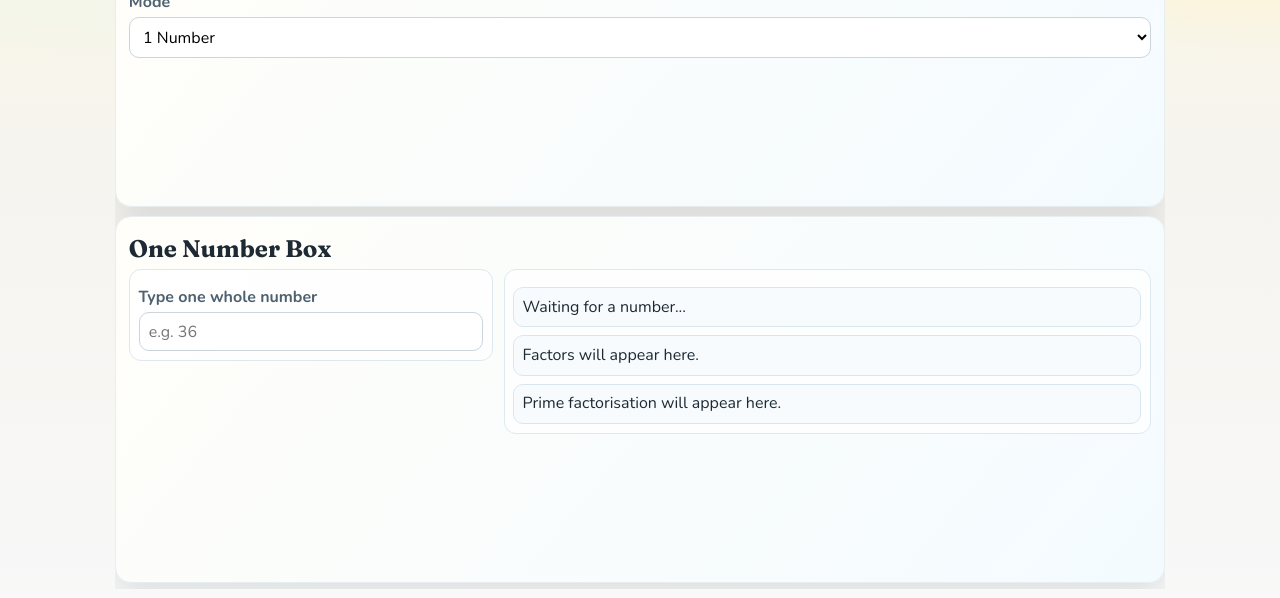
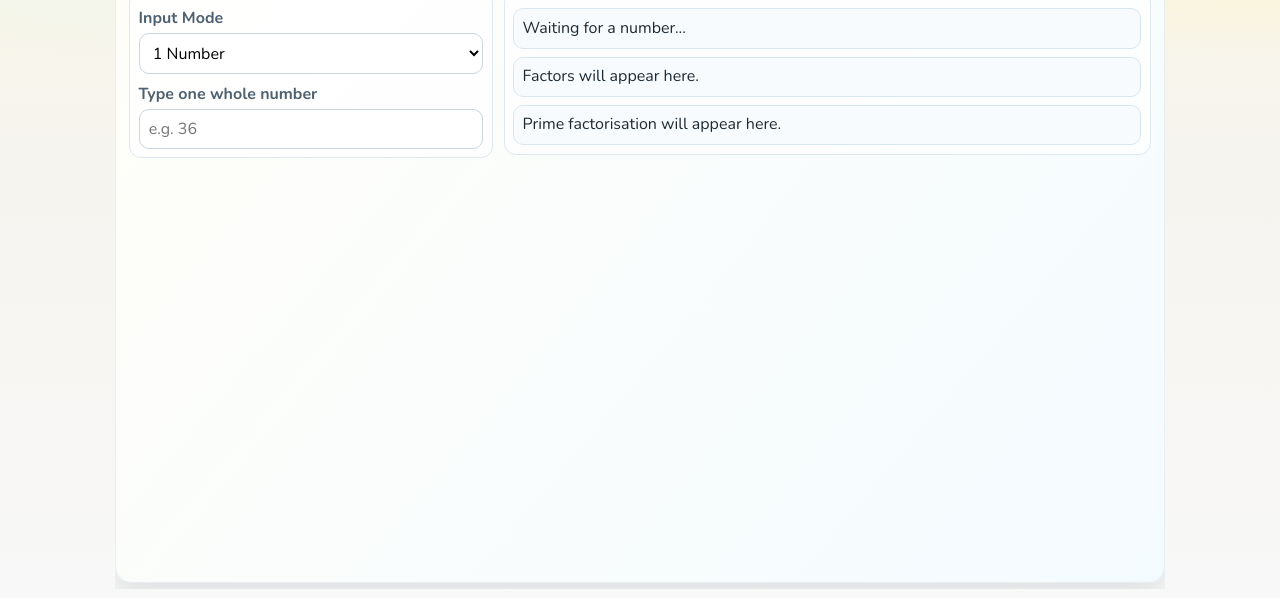
Before and after one commit to zwh19921116-crypto/Mathematics-FactorsExplorer, a plain HTML site: page index.html in a window 1280 px wide. Shown: the part 202-800 px from the top of the page. Drawn offline with nearby package versions, Linux system fonts and the light colour scheme.

Commit message:
Move input mode to left panel and toggle input groups

```diff
--- a/app.js
+++ b/app.js
@@ -115,8 +115,10 @@ function renderFactorChips(factors, commonSet, gcdValue) {
 }
 
 const modeSelect = document.getElementById("modeSelect");
-const oneModeCard = document.getElementById("oneModeCard");
-const twoModeCard = document.getElementById("twoModeCard");
+const oneInputGroup = document.getElementById("oneInputGroup");
+const twoInputGroup = document.getElementById("twoInputGroup");
+const oneOutputGroup = document.getElementById("oneOutputGroup");
+const twoOutputGroup = document.getElementById("twoOutputGroup");
 
 const singleNumberInput = document.getElementById("singleNumberInput");
 const singleExploreHint = document.getElementById("singleExploreHint");
@@ -274,8 +276,10 @@ function runTwoExplorer() {
 
 function setMode(mode) {
   const oneMode = mode === "one";
-  oneModeCard.classList.toggle("hidden", !oneMode);
-  twoModeCard.classList.toggle("hidden", oneMode);
+  oneInputGroup.classList.toggle("hidden", !oneMode);
+  oneOutputGroup.classList.toggle("hidden", !oneMode);
+  twoInputGroup.classList.toggle("hidden", oneMode);
+  twoOutputGroup.classList.toggle("hidden", oneMode);
 
   if (oneMode) {
     runSingleExplorer();
--- a/index.html
+++ b/index.html
@@ -19,24 +19,38 @@
   </header>
 
   <main class="container main-grid app-fit">
-    <section class="card wide simple-card">
-      <h2>Choose Input Mode</h2>
-      <label for="modeSelect">Mode</label>
+    <section class="card wide simple-card" id="workspaceCard">
+      <h2>Factor Explorer</h2>
+      <div class="mode-layout">
+        <div class="mode-input-pane">
+          <label for="modeSelect">Input Mode</label>
           <select id="modeSelect" aria-label="Choose one or two number mode">
             <option value="one">1 Number</option>
             <option value="two">2 Numbers</option>
           </select>
-    </section>
 
-    <section class="card wide simple-card" id="oneModeCard">
-      <h2>One Number Box</h2>
-      <div class="mode-layout">
-        <div class="mode-input-pane">
+          <div id="oneInputGroup" class="input-group">
             <label for="singleNumberInput">Type one whole number</label>
             <input id="singleNumberInput" type="number" min="1" placeholder="e.g. 36" />
           </div>
 
+          <div id="twoInputGroup" class="input-group hidden">
+            <p class="helper-text">Type both numbers. GCD and LCM appear automatically.</p>
+            <div class="two-inputs">
+              <div>
+                <label for="numA">First number</label>
+                <input id="numA" type="number" min="1" placeholder="e.g. 18" />
+              </div>
+              <div>
+                <label for="numB">Second number</label>
+                <input id="numB" type="number" min="1" placeholder="e.g. 24" />
+              </div>
+            </div>
+          </div>
+        </div>
+
         <div class="mode-stats-pane">
+          <div id="oneOutputGroup">
             <div id="singleExploreHint" class="result" aria-live="polite">Waiting for a number...</div>
             <div id="factorResult" class="result" aria-live="polite">Factors will appear here.</div>
             <div id="primeResult" class="result" aria-live="polite">Prime factorisation will appear here.</div>
@@ -54,27 +68,8 @@
               </table>
             </div>
           </div>
-      </div>
-    </section>
 
-    <section class="card wide simple-card hidden" id="twoModeCard">
-      <h2>Two Number Box</h2>
-      <div class="mode-layout">
-        <div class="mode-input-pane">
-          <p class="helper-text">Type both numbers. GCD and LCM appear automatically.</p>
-          <div class="two-inputs">
-            <div>
-              <label for="numA">First number</label>
-              <input id="numA" type="number" min="1" placeholder="e.g. 18" />
-            </div>
-            <div>
-              <label for="numB">Second number</label>
-              <input id="numB" type="number" min="1" placeholder="e.g. 24" />
-            </div>
-          </div>
-        </div>
-
-        <div class="mode-stats-pane">
+          <div id="twoOutputGroup" class="hidden">
             <div id="gcdLcmResult" class="result" aria-live="polite">Waiting for two numbers...</div>
 
             <div id="twoStatsWrap" class="table-wrap hidden" aria-live="polite">
@@ -91,6 +86,7 @@
             </div>
           </div>
         </div>
+      </div>
     </section>
   </main>
 
--- a/styles.css
+++ b/styles.css
@@ -161,6 +161,10 @@ h1 {
 
 .mode-input-pane .helper-text {
   margin-top: 0;
+}
+
+.input-group {
+  margin-top: 0.55rem;
 }
 
 .table-wrap {
```
Lines whose indentation alone changed are shown as unchanged.
